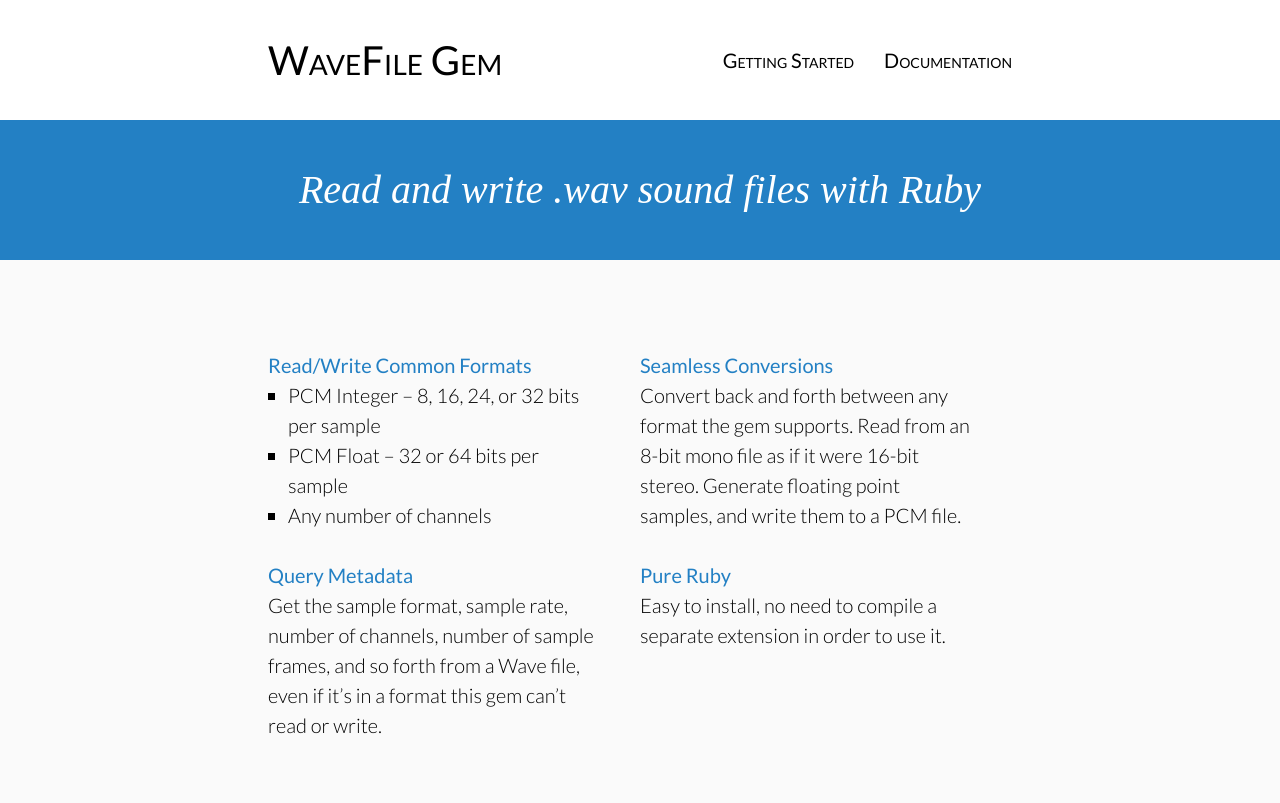
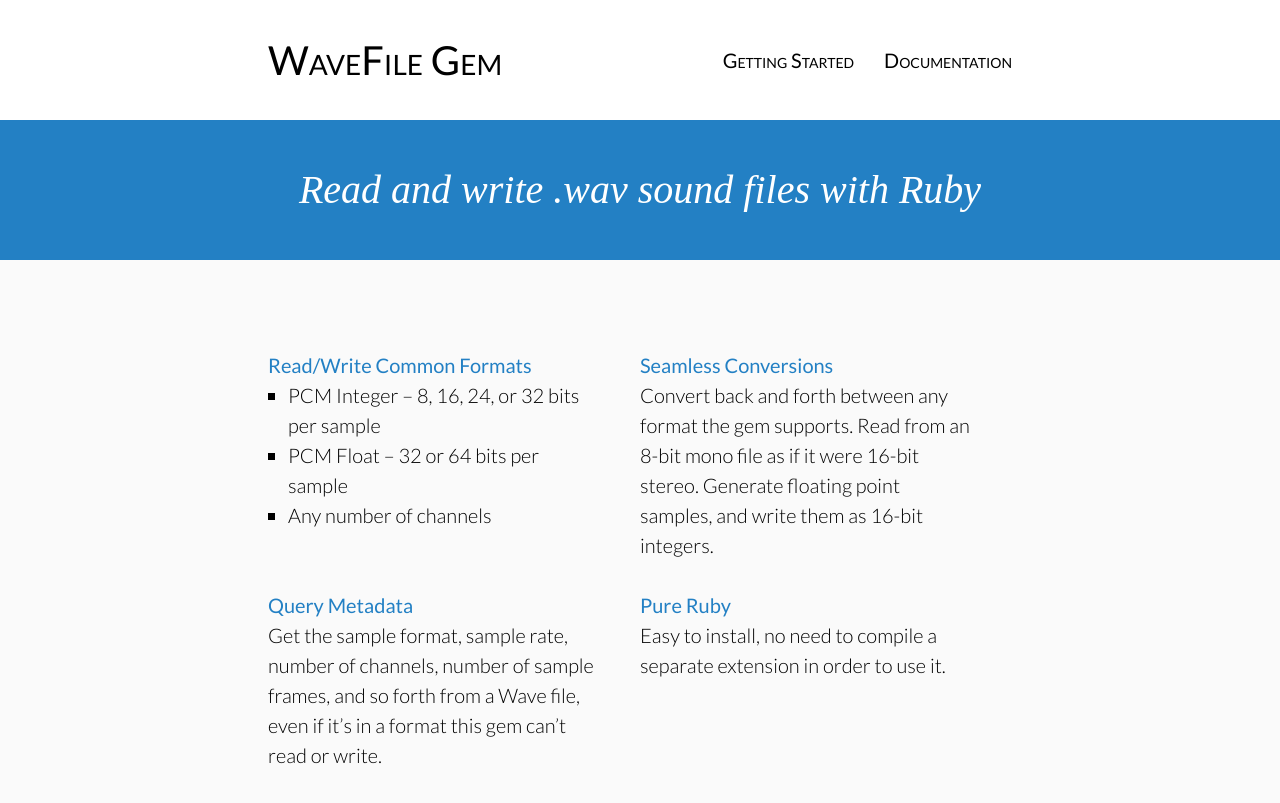
Before and after one commit to jstrait/wavefile, a Jekyll site: the page built from index.html, in a window 1280 px wide and 900 px high. Shown: the top 803 px of the window. Built offline with Jekyll 4.4.1, drawn with Linux system fonts in a browser that asks for light colours; some web fonts are replaced.

Commit message:
More accurate description
The previous description implied that floating point samples weren't
PCM, which is not the case.

```diff
--- a/index.html
+++ b/index.html
@@ -12,7 +12,7 @@
         <li>Any number of channels</li>
       </ul>
     </li>
-    <li><h3>Seamless Conversions</h3>Convert back and forth between any format the gem supports. Read from an 8-bit mono file as if it were 16-bit stereo. Generate floating point samples, and write them to a PCM file.</li>
+    <li><h3>Seamless Conversions</h3>Convert back and forth between any format the gem supports. Read from an 8-bit mono file as if it were 16-bit stereo. Generate floating point samples, and write them as 16-bit integers.</li>
     <li><h3>Query Metadata</h3>Get the sample format, sample rate, number of channels, number of sample frames, and so forth from a Wave file, even if it&rsquo;s in a format this gem can&rsquo;t read or write.</li>
     <li><h3>Pure Ruby</h3>Easy to install, no need to compile a separate extension in order to use it.</li>
   </ul>
```
